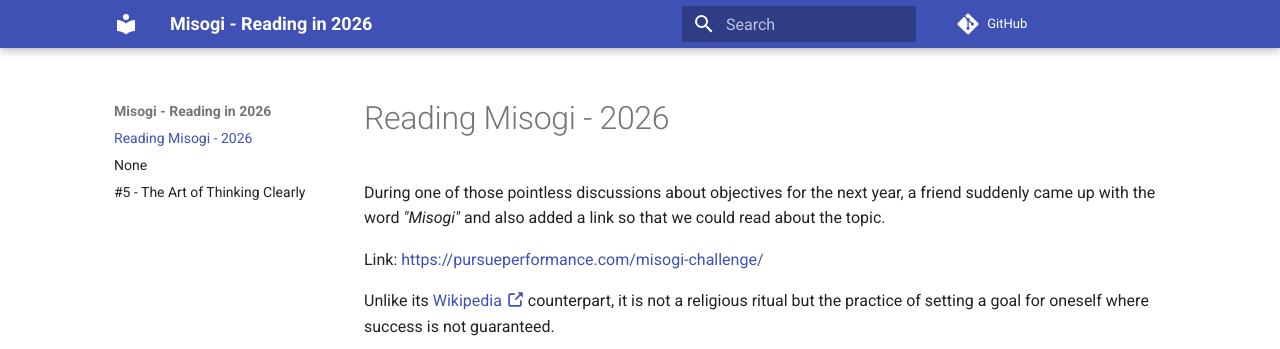
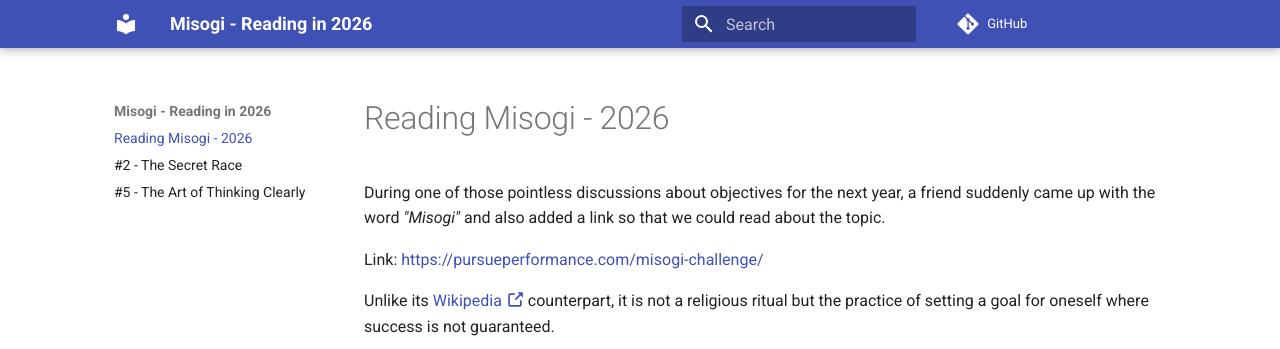
Before and after one commit to mementum/misogi-reading-2026, an MkDocs documentation site: the page built from docs/index.md, in a window 1280 px wide. Shown: the top 349 px of the page. Built offline with MkDocs 1.6.1 and Material for MkDocs 9.7.7, drawn with Linux system fonts in a browser that asks for light colours; comment, search, counter and statistics services are not loaded; some of the changed lines change nothing that is shown.

Commit message:
Correct entry in navigation

```diff
--- a/mkdocs.yml
+++ b/mkdocs.yml
@@ -56,5 +56,5 @@ markdown_extensions:
 
 nav:
   - index.md
-  - 02-2026-01-08-the-secret-race.md
+  - 02-2026-01-07-the-secret-race.md
   - 05-2026-01-19-the-art-of-thinking-clearly.md
```
Also changed, not shown: 1 other file.
